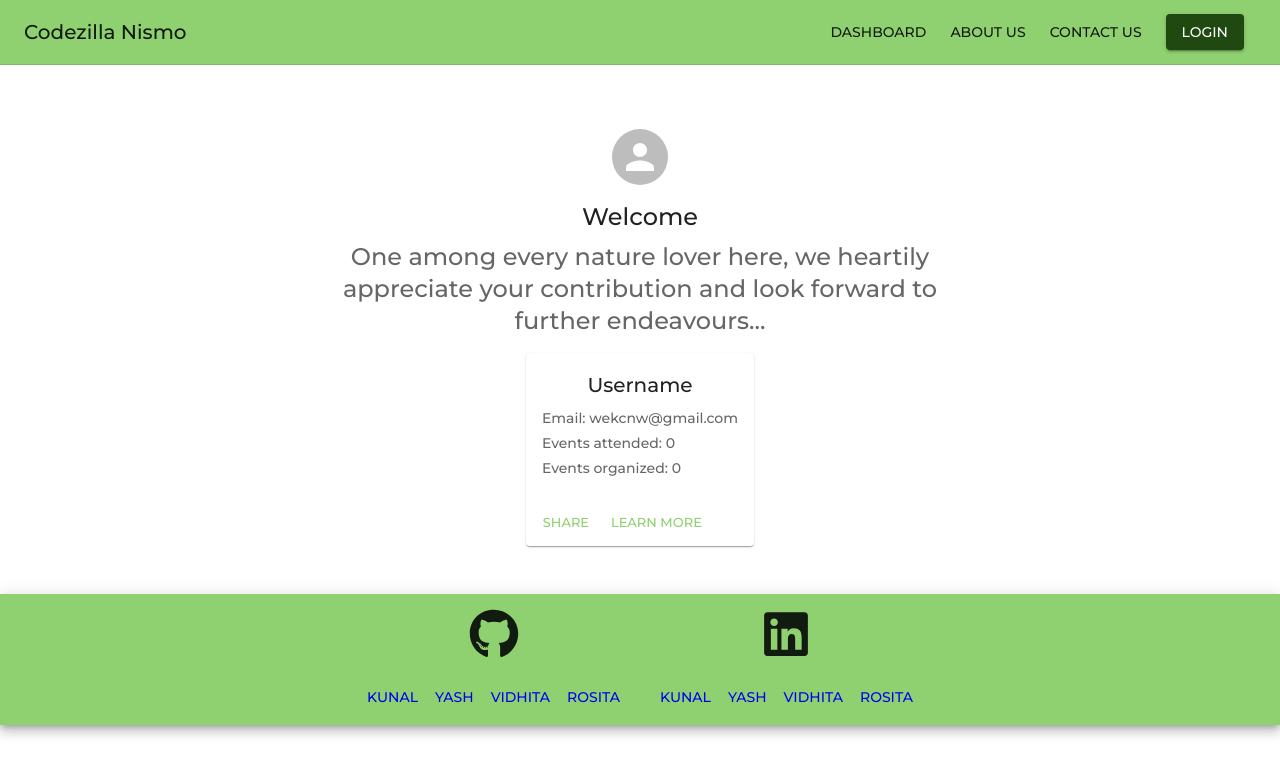
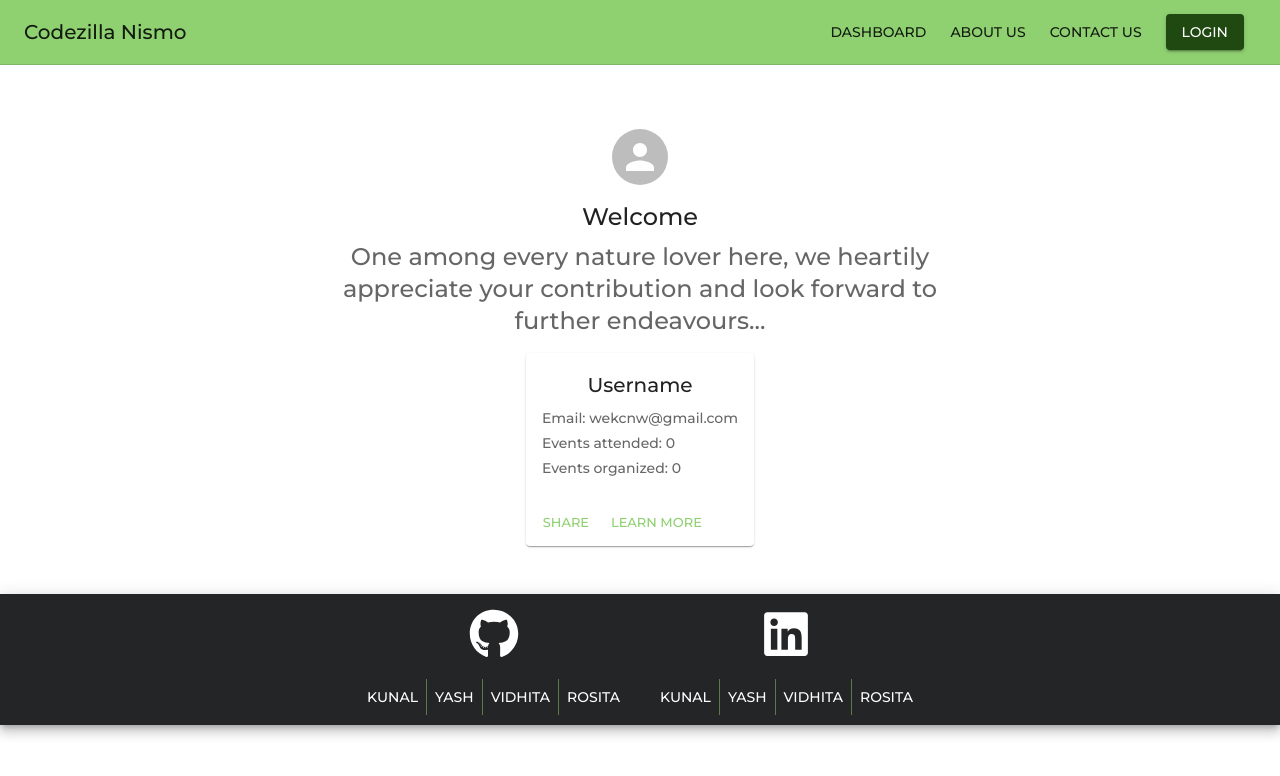
Before and after one commit to blackchapel/codezilla-nismo, a React (Create React App) app in the folder client/: page /myprofile in a window 1280 px wide. Shown: the top 776 px of the page. Built offline with nearby package versions, Linux system fonts and the light colour scheme; no server answers.

Commit message:
commiting again for ros

```diff
--- a/client/src/layout/Footer.css
+++ b/client/src/layout/Footer.css
@@ -1,3 +1,4 @@
 a{
   text-decoration: none;
+  color: white;
 }
--- a/client/src/layout/Footer.jsx
+++ b/client/src/layout/Footer.jsx
@@ -16,7 +16,7 @@ function Footer() {
         elevation={7}
         square={true}
         sx={{
-          backgroundColor: "#8fd071",
+          backgroundColor: "#242526",
           padding: "10px",
         }}
       >
@@ -35,13 +35,13 @@ function Footer() {
               alignItems="center"
             >
               <Grid item style={{ fontSize: "50px" }}>
-                <FaGithub />
+                <FaGithub color="white"/>
               </Grid>
               <Grid item>
-                <ButtonGroup variant="text">
+                <ButtonGroup variant="text" >
                   <Button>
                     <a
-                      href="https://github.com/Yashpb1513"
+                      href="https://github.com/blackchapel"
                       target="_blank"
                       rel="noreferrer"
                     >
@@ -59,7 +59,7 @@ function Footer() {
                   </Button>
                   <Button>
                     <a
-                      href="https://github.com/Yashpb1513"
+                      href="https://github.com/vidhitapai"
                       target="_blank"
                       rel="noreferrer"
                     >
@@ -68,7 +68,7 @@ function Footer() {
                   </Button>
                   <Button>
                     <a
-                      href="https://github.com/Yashpb1513"
+                      href="https://github.com/rosita-dmello"
                       target="_blank"
                       rel="noreferrer"
                     >
@@ -87,7 +87,7 @@ function Footer() {
               alignItems="center"
             >
               <Grid item style={{ fontSize: "50px" }}>
-                <FaLinkedin />
+                <FaLinkedin color="white"/>
               </Grid>
               <Grid item>
                 <ButtonGroup variant="text">
```
